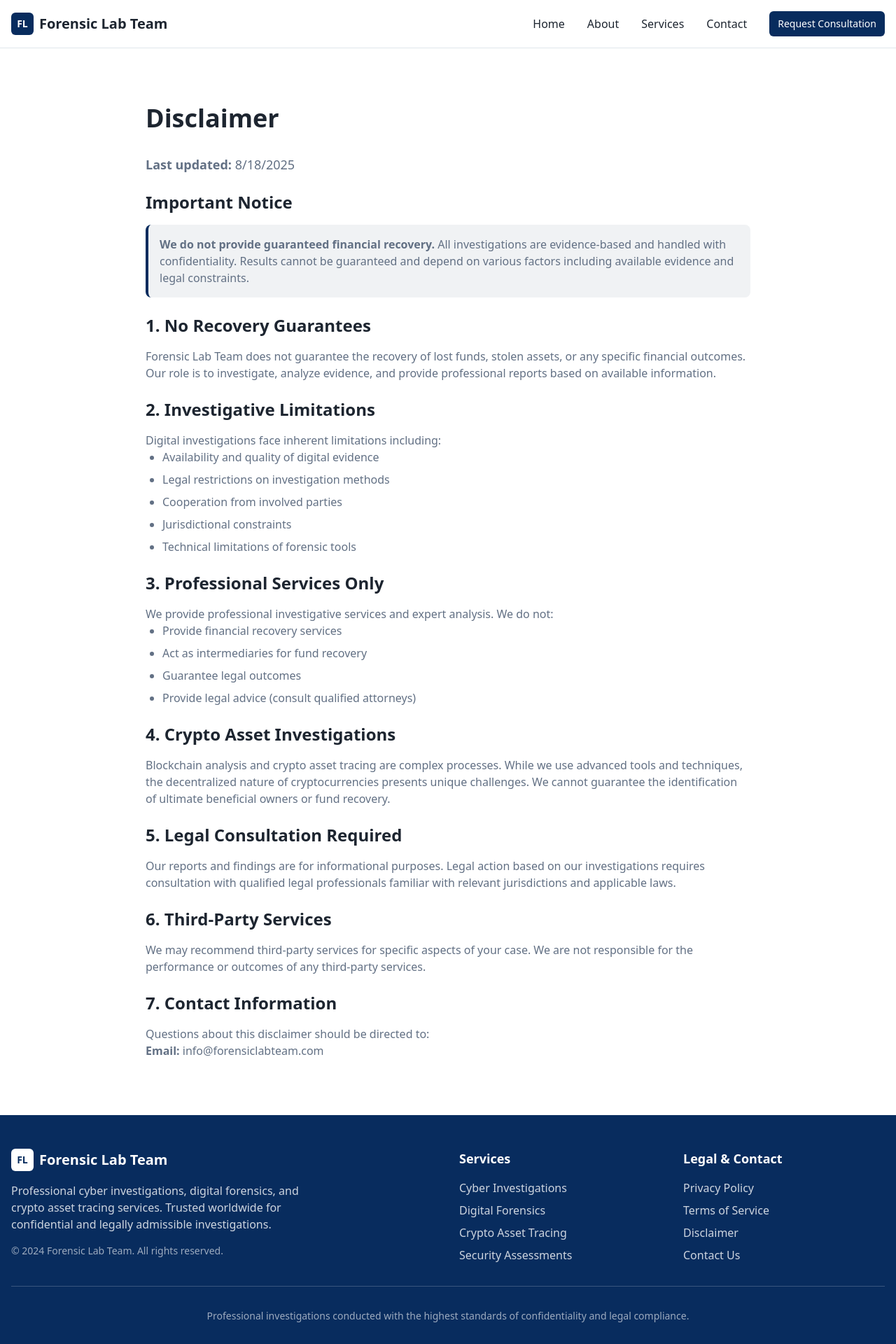
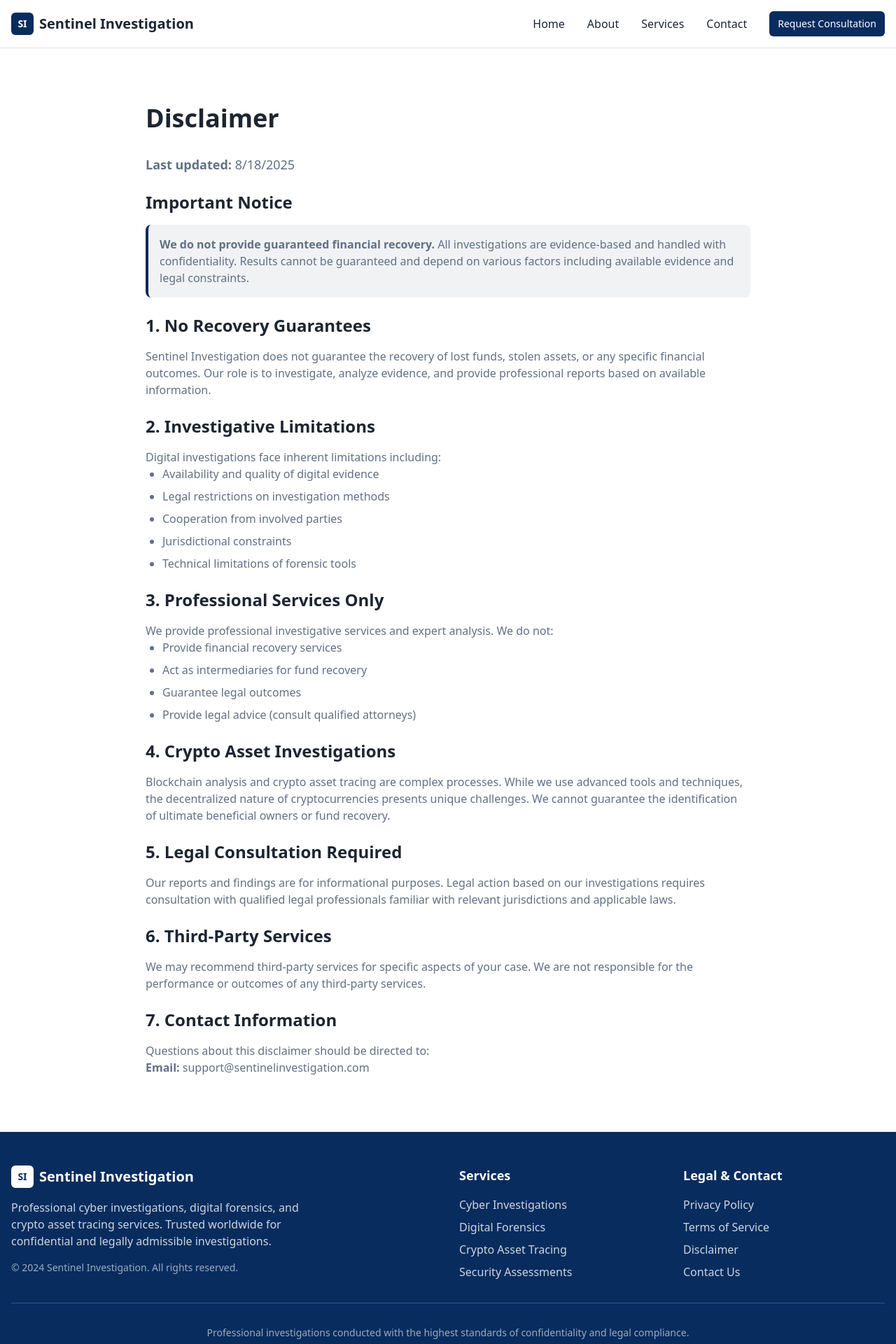
Before and after one commit to AFC-ant/truth-finder-labs, a React (Vite) app: page /disclaimer in a window 1280 px wide. Shown: the top 1920 px of the page at 70% size. Built offline with nearby package versions, Linux system fonts and the light colour scheme.

Commit message:
Update company name and email
Update the company name to "Sentinel Investigation" and the support email to "support@sentinelinvestigation.com" across the website.

```diff
--- a/src/components/ContactSection.tsx
+++ b/src/components/ContactSection.tsx
@@ -64,10 +64,10 @@ const ContactSection = () => {
               </CardHeader>
               <CardContent>
                 <a
-                  href="mailto:contact@forensiclabteam.com"
+                  href="mailto:support@sentinelinvestigation.com"
                   className="text-primary hover:text-accent transition-colors text-lg font-medium"
                 >
-                  contact@forensiclabteam.com
+                  support@sentinelinvestigation.com
                 </a>
               </CardContent>
             </Card>
--- a/src/components/Footer.tsx
+++ b/src/components/Footer.tsx
@@ -9,16 +9,16 @@ const Footer = () => {
           <div className="md:col-span-2">
             <div className="flex items-center space-x-2 mb-4">
               <div className="w-8 h-8 bg-primary-foreground rounded-md flex items-center justify-center">
-                <span className="text-primary font-bold text-sm">FL</span>
+                <span className="text-primary font-bold text-sm">SI</span>
               </div>
-              <span className="font-semibold text-xl">Forensic Lab Team</span>
+              <span className="font-semibold text-xl">Sentinel Investigation</span>
             </div>
             <p className="text-primary-foreground/80 mb-4 max-w-md">
               Professional cyber investigations, digital forensics, and crypto asset tracing services.
               Trusted worldwide for confidential and legally admissible investigations.
             </p>
             <p className="text-primary-foreground/60 text-sm">
-              © 2024 Forensic Lab Team. All rights reserved.
+              © 2024 Sentinel Investigation. All rights reserved.
             </p>
           </div>
 
@@ -63,7 +63,7 @@ const Footer = () => {
               </li>
               <li>
                 <a
-                  href="mailto:contact@forensiclabteam.com"
+                  href="mailto:support@sentinelinvestigation.com"
                   className="text-primary-foreground/80 hover:text-primary-foreground transition-colors"
                 >
                   Contact Us
--- a/src/components/Navigation.tsx
+++ b/src/components/Navigation.tsx
@@ -7,9 +7,9 @@ const Navigation = () => {
       <div className="container mx-auto px-4 py-4 flex items-center justify-between">
         <Link to="/" className="flex items-center space-x-2">
           <div className="w-8 h-8 bg-primary rounded-md flex items-center justify-center">
-            <span className="text-primary-foreground font-bold text-sm">FL</span>
+            <span className="text-primary-foreground font-bold text-sm">SI</span>
           </div>
-          <span className="font-semibold text-xl text-foreground">Forensic Lab Team</span>
+          <span className="font-semibold text-xl text-foreground">Sentinel Investigation</span>
         </Link>
 
         <div className="hidden md:flex items-center space-x-8">
--- a/src/pages/Disclaimer.tsx
+++ b/src/pages/Disclaimer.tsx
@@ -26,7 +26,7 @@ const Disclaimer = () => {
             <section>
               <h2 className="text-2xl font-semibold text-foreground mb-4">1. No Recovery Guarantees</h2>
               <p>
-                Forensic Lab Team does not guarantee the recovery of lost funds, stolen assets, or
+                Sentinel Investigation does not guarantee the recovery of lost funds, stolen assets, or
                 any specific financial outcomes. Our role is to investigate, analyze evidence, and
                 provide professional reports based on available information.
               </p>
@@ -91,7 +91,7 @@ const Disclaimer = () => {
               <p>
                 Questions about this disclaimer should be directed to:
                 <br />
-                <strong>Email:</strong> info@forensiclabteam.com
+                <strong>Email:</strong> support@sentinelinvestigation.com
               </p>
             </section>
           </div>
--- a/src/pages/PrivacyPolicy.tsx
+++ b/src/pages/PrivacyPolicy.tsx
@@ -75,7 +75,7 @@ const PrivacyPolicy = () => {
               <p>
                 If you have questions about this Privacy Policy, please contact us at:
                 <br />
-                <strong>Email:</strong> privacy@forensiclabteam.com
+                <strong>Email:</strong> support@sentinelinvestigation.com
               </p>
             </section>
           </div>
--- a/src/pages/TermsOfService.tsx
+++ b/src/pages/TermsOfService.tsx
@@ -17,7 +17,7 @@ const TermsOfService = () => {
             <section>
               <h2 className="text-2xl font-semibold text-foreground mb-4">1. Service Agreement</h2>
               <p>
-                By engaging Forensic Lab Team for investigation services, you agree to these terms and
+                By engaging Sentinel Investigation for investigation services, you agree to these terms and
                 conditions. Our services include cyber investigations, digital forensics, crypto asset
                 tracing, and security assessments.
               </p>
@@ -80,7 +80,7 @@ const TermsOfService = () => {
               <p>
                 For questions about these terms or our services:
                 <br />
-                <strong>Email:</strong> legal@forensiclabteam.com
+                <strong>Email:</strong> support@sentinelinvestigation.com
               </p>
             </section>
           </div>
```
